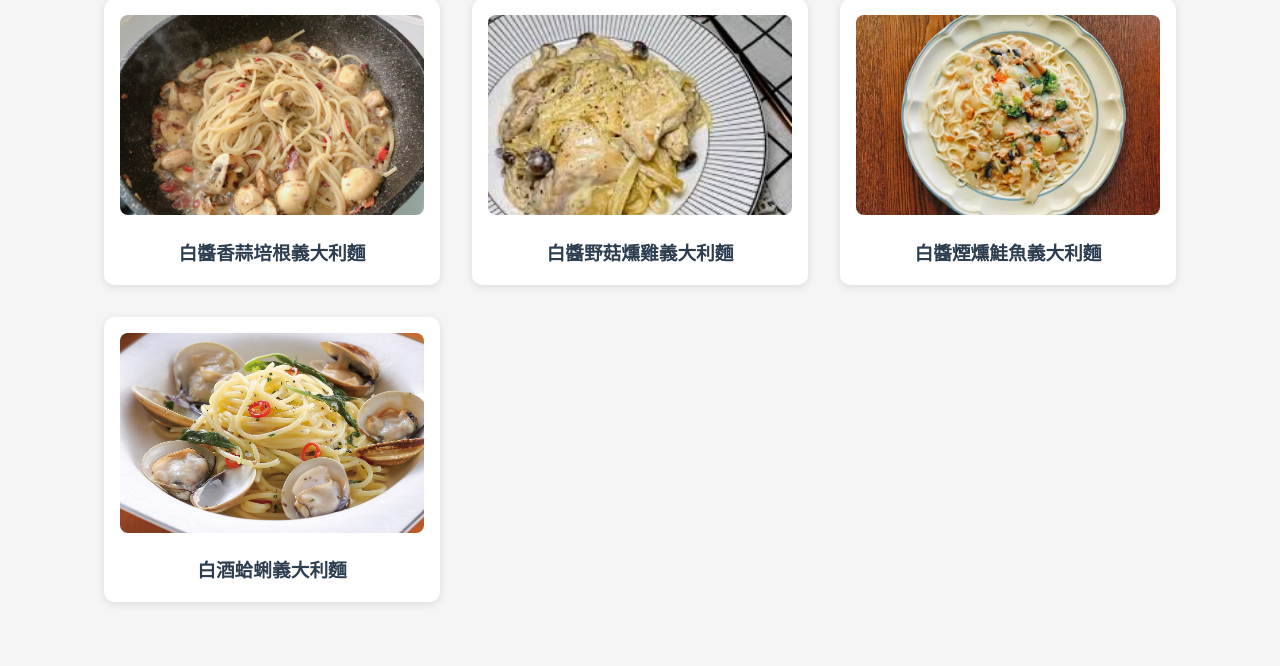
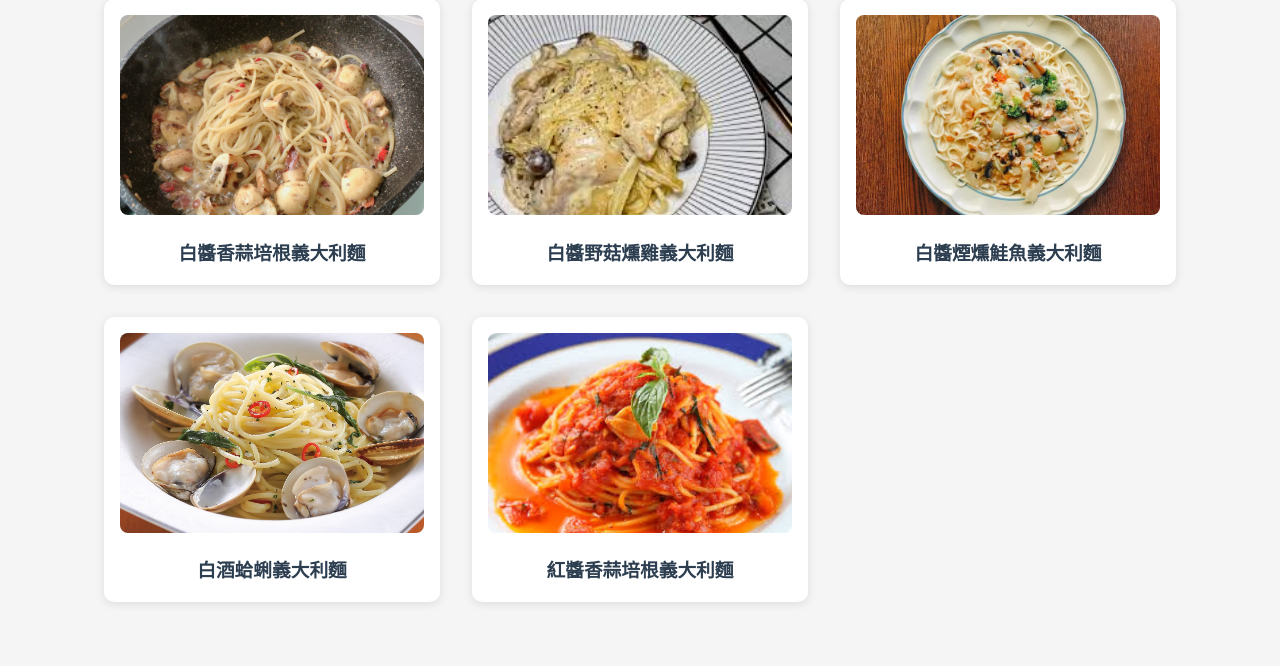
Before and after one commit to Yuehua00/Database-System-Project, a Flask app: page /menu in a window 1280 px wide. Shown: the part 145-811 px from the top of the page. Run offline with Flask 3, Linux system fonts and the light colour scheme.

Commit message:
紅醬香蒜培根義大利麵.jpg

```diff
--- a/project_folder/templates/menu.html
+++ b/project_folder/templates/menu.html
@@ -152,6 +152,32 @@
                 </div>
             </article>
             <!-- 更多菜單項目 -->
+                        <article class="menu-card">
+                <div class="menu-preview">
+                    <img src="static/images/主餐/紅醬香蒜培根義大利麵.jpg" alt="紅醬香蒜培根義大利麵">
+        <h3>紅醬香蒜培根義大利麵</h3>
+                </div>
+                <div class="menu-details">
+                    <div class="menu-content">
+                        <p class="price">NT$ 280</p>
+                        <div class="nutrition">
+                            <h4>營養標示</h4>
+                            <p>熱量: 650 kcal</p>
+                            <p>蛋白質: 25g</p>
+                            <p>脂肪: 18g</p>
+                            <p>碳水化合物: 95g</p>
+                        </div>
+                        <div class="reviews">
+                            <h4>顧客評論</h4>
+                            <div class="review-item">
+                                <p class="review-text">「麵條彈性十足，醬料香氣四溢！」</p>
+                                <p class="review-author">- 王小明</p>
+                            </div>
+                        </div>
+                    </div>
+                </div>
+            </article>
+            <!-- 更多菜單項目 -->
         </section>
 
     </script>
```
